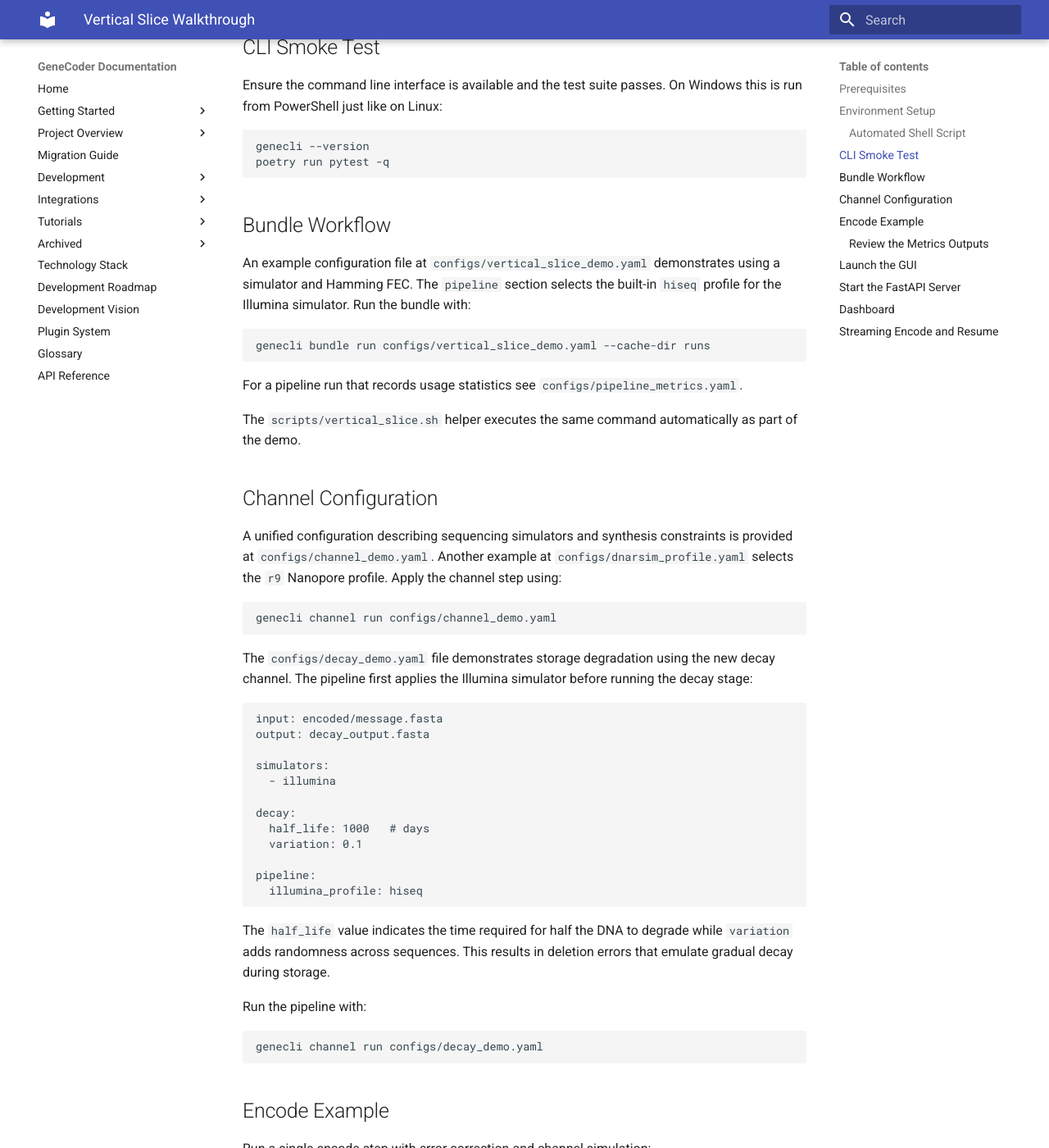
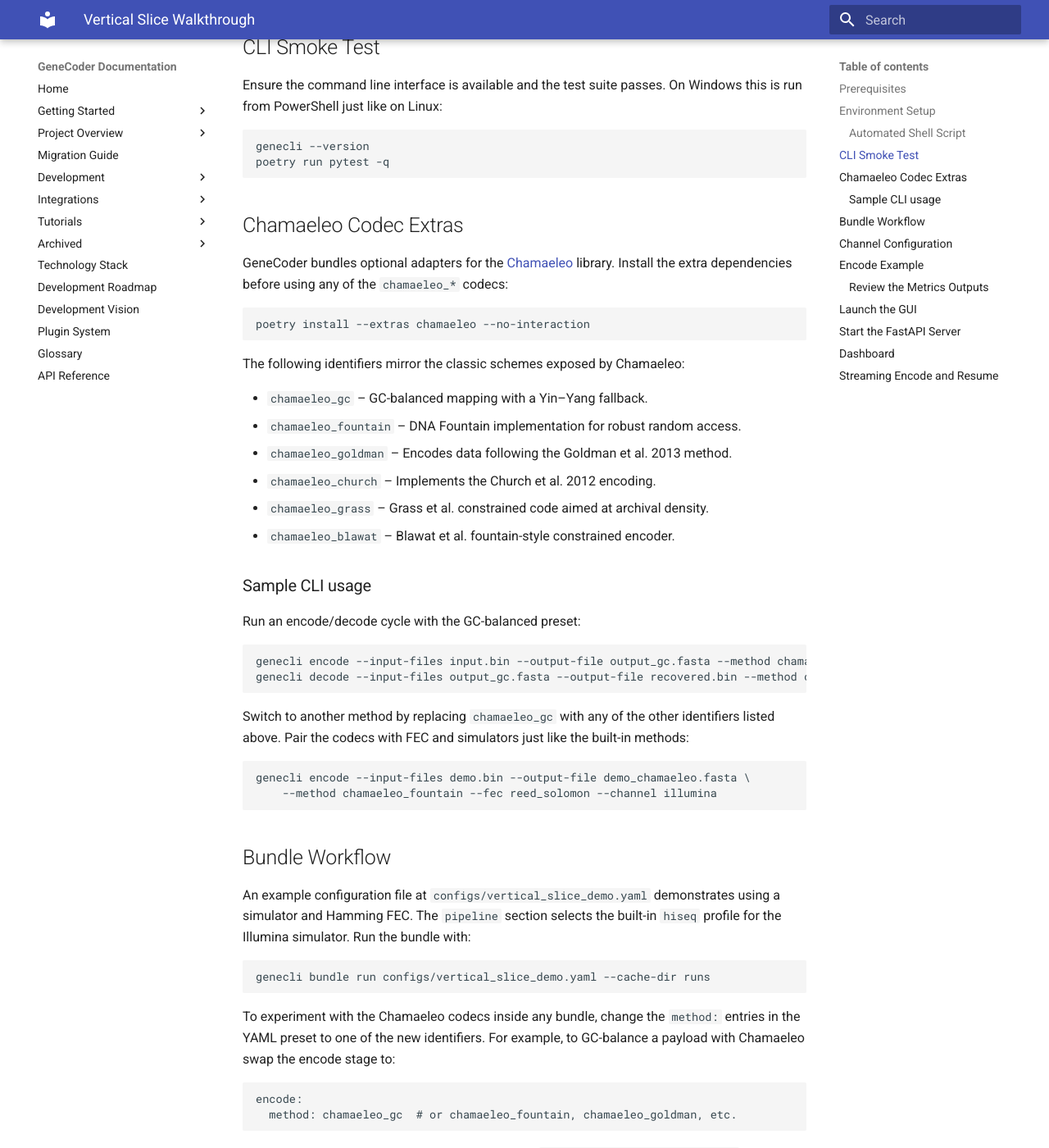
Before and after one commit to d0tTino/GeneCoder, an MkDocs documentation site: the page built from docs/vertical_slice.md, in a window 1280 px wide and 1400 px high, scrolled down 1274 px. Shown: the whole window at 82% size. Built offline with MkDocs 1.6.1 and Material for MkDocs 9.7.7, drawn with Linux system fonts in a browser that asks for light colours; some of the changed text lies outside the part shown.

Commit message:
docs: document chamaeleo codec extras

````diff
--- a/docs/vertical_slice.md
+++ b/docs/vertical_slice.md
@@ -64,6 +64,45 @@ genecli --version
 poetry run pytest -q
 ```
 
+## Chamaeleo Codec Extras
+
+GeneCoder bundles optional adapters for the
+[Chamaeleo](https://github.com/Biocomputing-Research-Group/Chamaeleo)
+library. Install the extra dependencies before using any of the
+`chamaeleo_*` codecs:
+
+```bash
+poetry install --extras chamaeleo --no-interaction
+```
+
+The following identifiers mirror the classic schemes exposed by
+Chamaeleo:
+
+- `chamaeleo_gc` – GC-balanced mapping with a Yin–Yang fallback.
+- `chamaeleo_fountain` – DNA Fountain implementation for robust random access.
+- `chamaeleo_goldman` – Encodes data following the Goldman et al. 2013 method.
+- `chamaeleo_church` – Implements the Church et al. 2012 encoding.
+- `chamaeleo_grass` – Grass et al. constrained code aimed at archival density.
+- `chamaeleo_blawat` – Blawat et al. fountain-style constrained encoder.
+
+### Sample CLI usage
+
+Run an encode/decode cycle with the GC-balanced preset:
+
+```bash
+genecli encode --input-files input.bin --output-file output_gc.fasta --method chamaeleo_gc
+genecli decode --input-files output_gc.fasta --output-file recovered.bin --method chamaeleo_gc
+```
+
+Switch to another method by replacing `chamaeleo_gc` with any of the other
+identifiers listed above. Pair the codecs with FEC and simulators just like the
+built-in methods:
+
+```bash
+genecli encode --input-files demo.bin --output-file demo_chamaeleo.fasta \
+    --method chamaeleo_fountain --fec reed_solomon --channel illumina
+```
+
 ## Bundle Workflow
 
 An example configuration file at `configs/vertical_slice_demo.yaml` demonstrates
@@ -72,6 +111,15 @@ using a simulator and Hamming FEC. The `pipeline` section selects the built-in
 
 ```bash
 genecli bundle run configs/vertical_slice_demo.yaml --cache-dir runs
+```
+
+To experiment with the Chamaeleo codecs inside any bundle, change the
+`method:` entries in the YAML preset to one of the new identifiers. For example,
+to GC-balance a payload with Chamaeleo swap the encode stage to:
+
+```yaml
+encode:
+  method: chamaeleo_gc  # or chamaeleo_fountain, chamaeleo_goldman, etc.
 ```
 
 For a pipeline run that records usage statistics see
@@ -125,7 +173,7 @@ genecli channel run configs/decay_demo.yaml
 Run a single encode step with error correction and channel simulation:
 
 ```bash
-genecli encode input.bin output.fasta --codec chamaeleo_gc --fec reed_solomon --channel illumina
+genecli encode input.bin output.fasta --method chamaeleo_gc --fec reed_solomon --channel illumina
 ```
 
 This creates `output.fasta.manifest.json` containing encoding metrics.
````
Also changed, not shown: README.md (+10 -0 lines), docs/installation.md (+7 -0 lines).
